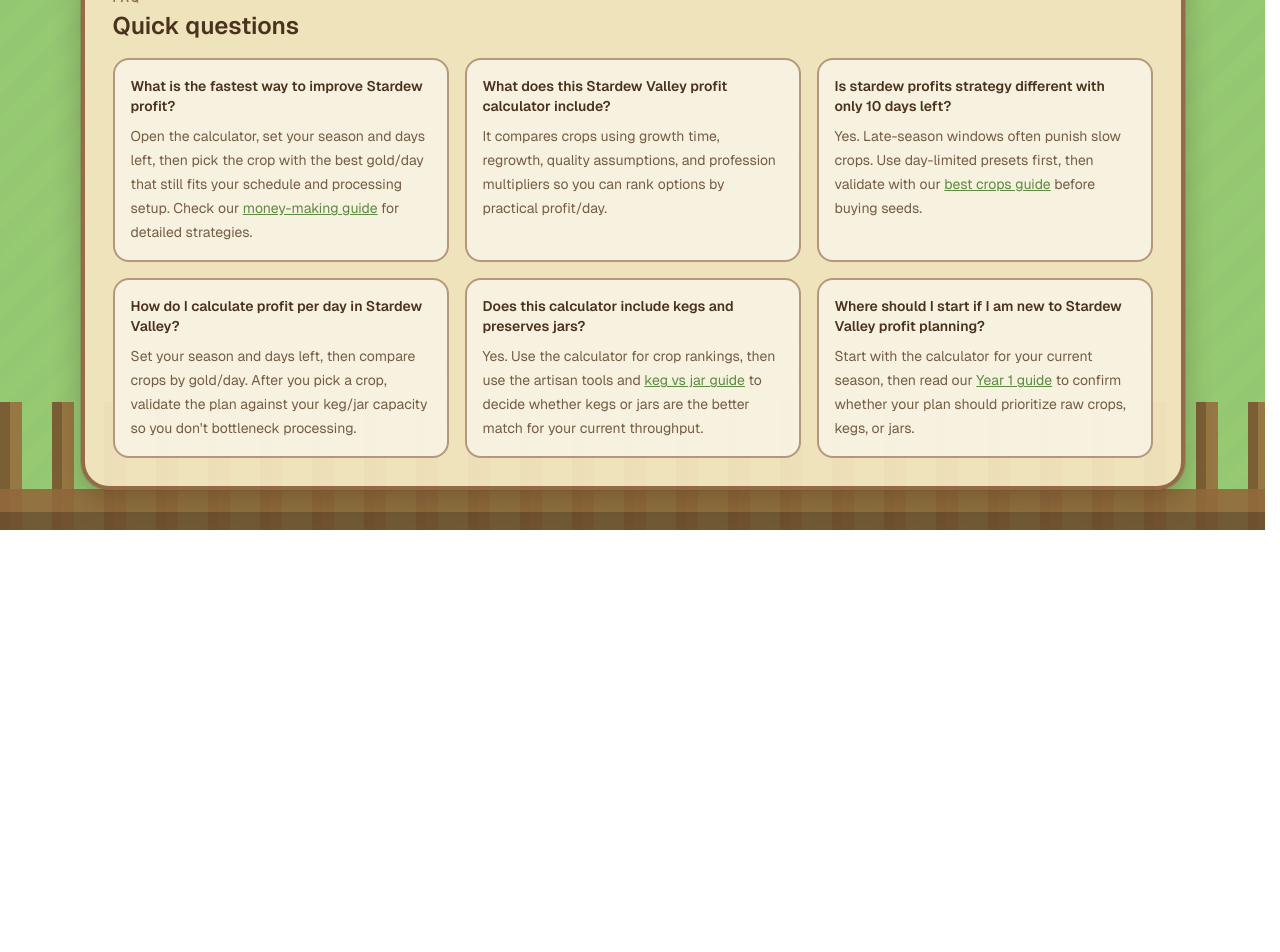
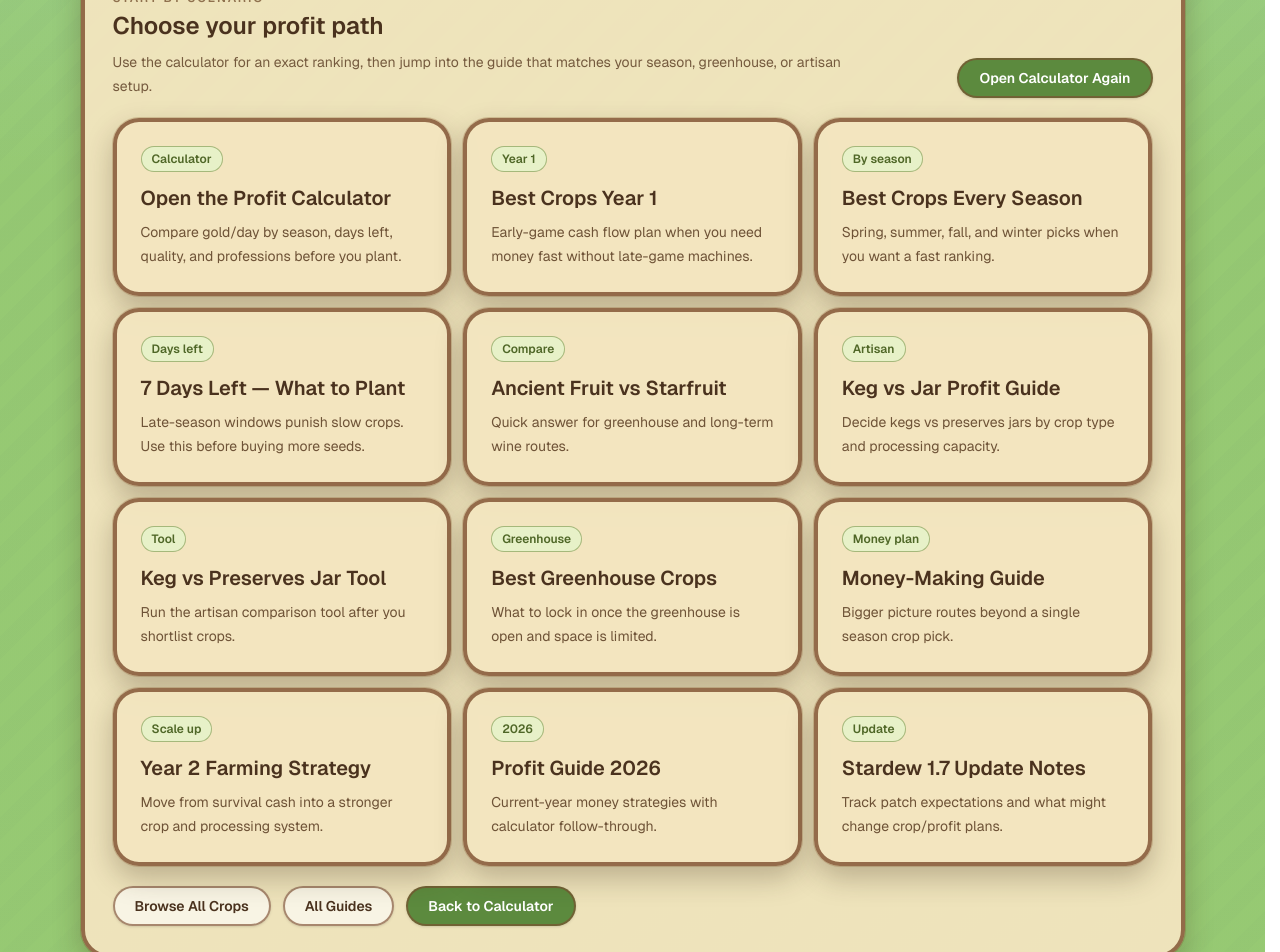
Before and after one commit to yuzhoudabaozhayujiamigou-cloud/stardew-tools, a Next.js app in the folder stardew-tools/: page / in a window 1280 px wide. Shown: the part 1260-2212 px from the top of the page. Before the commit the page ends 1793 px from the top, so only its background shows below. Built offline with nearby package versions, Linux system fonts and the light colour scheme.

Commit message:
feat(home): expand homepage hub with scenario entry cards
Add Start-by-scenario section linking calculator, year-1, season,
days-left, ancient-vs-starfruit, keg/jar, greenhouse, and update
guides so the homepage acts as a clearer profit-path hub.

```diff
--- a/stardew-tools/src/app/page.tsx
+++ b/stardew-tools/src/app/page.tsx
@@ -31,6 +31,82 @@ const ENTRY_TITLE_CLASS = "text-lg font-semibold text-[#4a321e] sm:text-xl";
 const ENTRY_DESC_CLASS = "mt-2 text-sm leading-6 text-[#5f4228]/90";
 const HUB_CARD_CLASS =
   "rounded-[26px] border-4 border-[#7c4d2e]/80 bg-[#f3e5bf]/95 p-5 shadow-[0_12px_28px_rgba(56,41,23,0.28)] ring-1 ring-yellow-900/20 transition hover:-translate-y-0.5 hover:bg-[#f7efda] focus-visible:outline focus-visible:outline-2 focus-visible:outline-offset-4 focus-visible:outline-[#5c8a3e] sm:p-6";
+
+/** Scenario hub entries — prefer existing high-intent pages, not new slugs. */
+const HUB_SCENARIOS = [
+  {
+    tag: "Calculator",
+    title: "Open the Profit Calculator",
+    desc: "Compare gold/day by season, days left, quality, and professions before you plant.",
+    href: "/calculator",
+  },
+  {
+    tag: "Year 1",
+    title: "Best Crops Year 1",
+    desc: "Early-game cash flow plan when you need money fast without late-game machines.",
+    href: "/blog/best-crops-year-1",
+  },
+  {
+    tag: "By season",
+    title: "Best Crops Every Season",
+    desc: "Spring, summer, fall, and winter picks when you want a fast ranking.",
+    href: "/blog/best-crops-every-season",
+  },
+  {
+    tag: "Days left",
+    title: "7 Days Left — What to Plant",
+    desc: "Late-season windows punish slow crops. Use this before buying more seeds.",
+    href: "/blog/best-crops-7-days-left-before-season-switch",
+  },
+  {
+    tag: "Compare",
+    title: "Ancient Fruit vs Starfruit",
+    desc: "Quick answer for greenhouse and long-term wine routes.",
+    href: "/blog/ancient-fruit-vs-starfruit-quick-answer",
+  },
+  {
+    tag: "Artisan",
+    title: "Keg vs Jar Profit Guide",
+    desc: "Decide kegs vs preserves jars by crop type and processing capacity.",
+    href: "/blog/keg-vs-jar-profit-guide",
+  },
+  {
+    tag: "Tool",
+    title: "Keg vs Preserves Jar Tool",
+    desc: "Run the artisan comparison tool after you shortlist crops.",
+    href: "/tools/keg-vs-preserves-jar",
+  },
+  {
+    tag: "Greenhouse",
+    title: "Best Greenhouse Crops",
+    desc: "What to lock in once the greenhouse is open and space is limited.",
+    href: "/blog/best-greenhouse-crops-stardew-valley",
+  },
+  {
+    tag: "Money plan",
+    title: "Money-Making Guide",
+    desc: "Bigger picture routes beyond a single season crop pick.",
+    href: "/blog/money-making-guide",
+  },
+  {
+    tag: "Scale up",
+    title: "Year 2 Farming Strategy",
+    desc: "Move from survival cash into a stronger crop and processing system.",
+    href: "/blog/stardew-valley-year-2-farming-strategy",
+  },
+  {
+    tag: "2026",
+    title: "Profit Guide 2026",
+    desc: "Current-year money strategies with calculator follow-through.",
+    href: "/blog/stardew-valley-profit-guide-2026",
+  },
+  {
+    tag: "Update",
+    title: "Stardew 1.7 Update Notes",
+    desc: "Track patch expectations and what might change crop/profit plans.",
+    href: "/blog/stardew-1-7-update",
+  },
+] as const;
 
 const HOME_FAQ_ITEMS = [
   {
@@ -229,6 +305,57 @@ export default function HomePage() {
         </section>
 
         <section className="mt-8 rounded-[28px] border-4 border-[#7c4d2e]/80 bg-[#f3e5bf]/95 p-5 shadow-[0_12px_28px_rgba(56,41,23,0.28)] ring-1 ring-yellow-900/20 sm:p-7">
+          <div className="flex flex-wrap items-end justify-between gap-3">
+            <div>
+              <p className="text-xs font-semibold uppercase tracking-[0.16em] text-[#6f4b2a]/75">Start by scenario</p>
+              <h2 className="mt-1 text-xl font-semibold text-[#4a321e] sm:text-2xl">Choose your profit path</h2>
+              <p className="mt-2 max-w-3xl text-sm leading-6 text-[#5f4228]/85">
+                Use the calculator for an exact ranking, then jump into the guide that matches your season, greenhouse, or artisan setup.
+              </p>
+            </div>
+            <Link
+              href="/calculator"
+              className="inline-flex min-h-10 items-center justify-center rounded-full border-2 border-[#7c4d2e]/65 bg-[#5c8a3e] px-5 py-2 text-sm font-semibold text-white shadow-sm transition hover:bg-[#4e7a32] focus-visible:outline focus-visible:outline-2 focus-visible:outline-offset-2 focus-visible:outline-[#5c8a3e]"
+            >
+              Open Calculator Again
+            </Link>
+          </div>
+
+          <div className="mt-5 grid gap-3 sm:grid-cols-2 lg:grid-cols-3">
+            {HUB_SCENARIOS.map((item) => (
+              <Link key={item.href + item.title} href={item.href} className={ENTRY_LINK_CLASS}>
+                <span className="inline-flex rounded-full border border-[#6f8b3c]/55 bg-[#e7f1c8] px-2.5 py-1 text-xs font-semibold text-[#4f6727]">
+                  {item.tag}
+                </span>
+                <h3 className={`${ENTRY_TITLE_CLASS} mt-3`}>{item.title}</h3>
+                <p className={ENTRY_DESC_CLASS}>{item.desc}</p>
+              </Link>
+            ))}
+          </div>
+
+          <div className="mt-5 flex flex-wrap gap-3">
+            <Link
+              href="/crops"
+              className="inline-flex min-h-10 items-center justify-center rounded-full border-2 border-[#7c4d2e]/65 bg-white/60 px-5 py-2 text-sm font-semibold text-[#4a321e] shadow-sm transition hover:bg-white/75"
+            >
+              Browse All Crops
+            </Link>
+            <Link
+              href="/blog"
+              className="inline-flex min-h-10 items-center justify-center rounded-full border-2 border-[#7c4d2e]/65 bg-white/60 px-5 py-2 text-sm font-semibold text-[#4a321e] shadow-sm transition hover:bg-white/75"
+            >
+              All Guides
+            </Link>
+            <Link
+              href="/calculator"
+              className="inline-flex min-h-10 items-center justify-center rounded-full border-2 border-[#7c4d2e]/65 bg-[#5c8a3e] px-5 py-2 text-sm font-semibold text-white shadow-sm transition hover:bg-[#4e7a32]"
+            >
+              Back to Calculator
+            </Link>
+          </div>
+        </section>
+
+        <section className="mt-8 rounded-[28px] border-4 border-[#7c4d2e]/80 bg-[#f3e5bf]/95 p-5 shadow-[0_12px_28px_rgba(56,41,23,0.28)] ring-1 ring-yellow-900/20 sm:p-7">
           <p className="text-xs font-semibold uppercase tracking-[0.16em] text-[#6f4b2a]/75">FAQ</p>
           <h2 className="mt-1 text-xl font-semibold text-[#4a321e] sm:text-2xl">Quick questions</h2>
 
```
